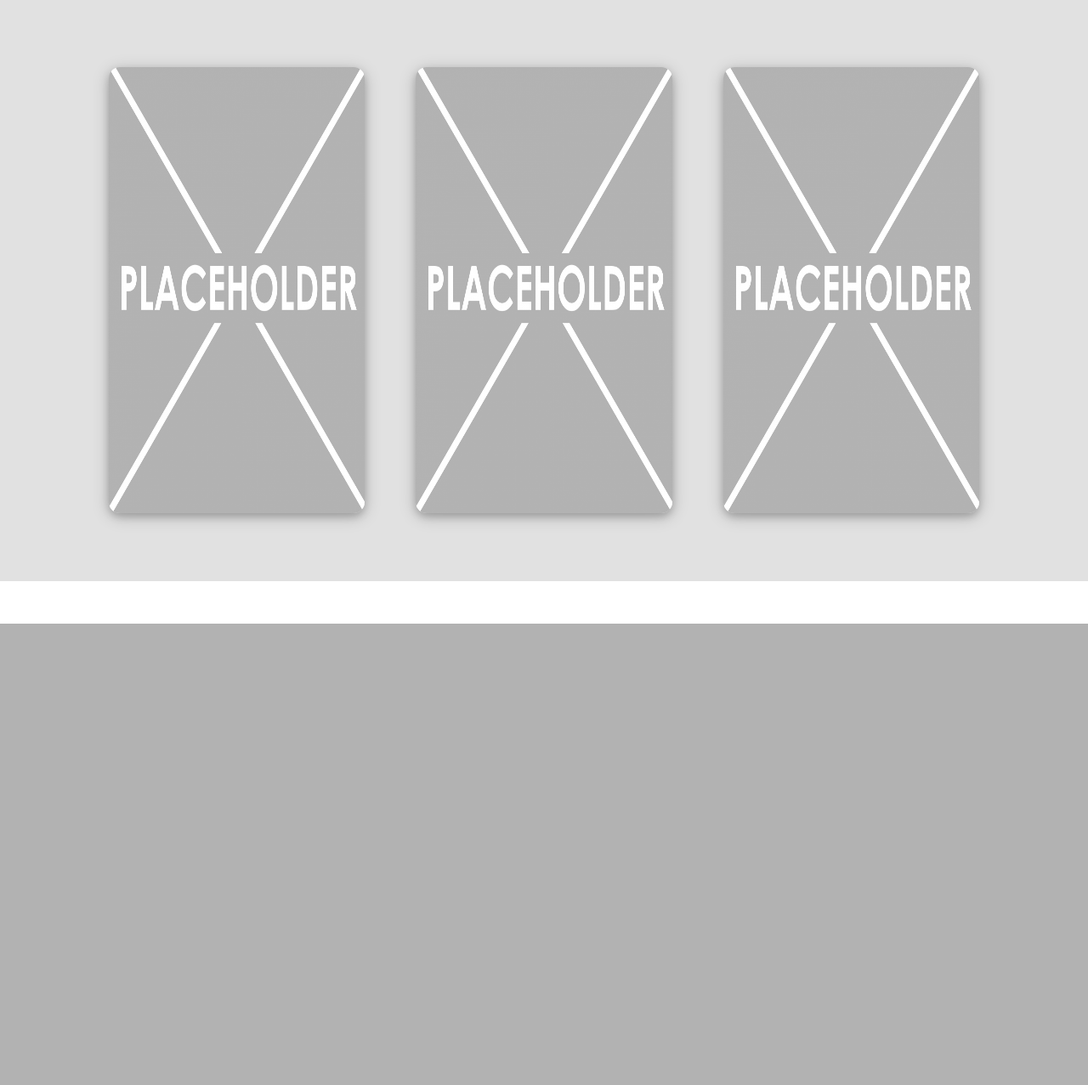
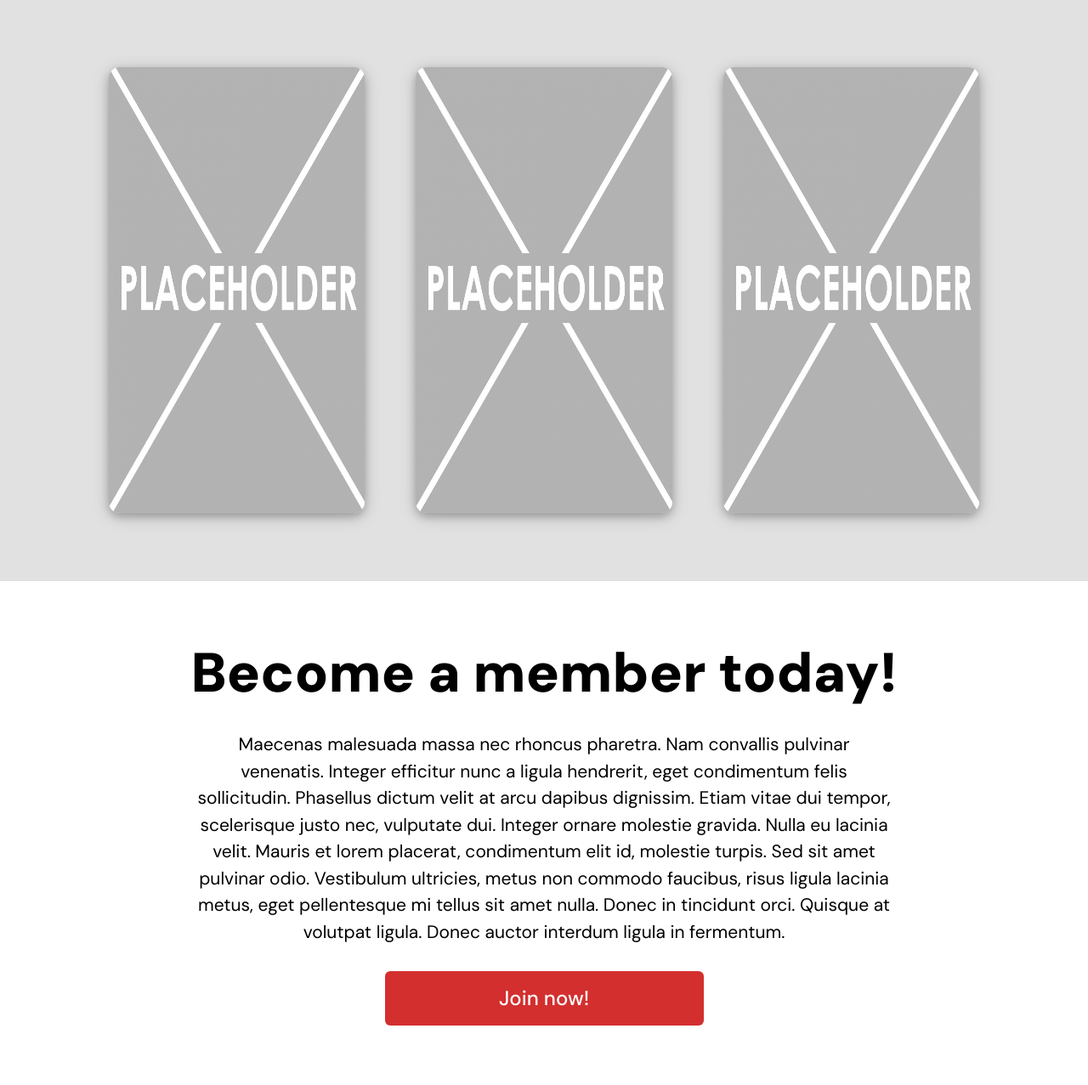
Before and after one commit to NikitaSidaway/Tennis-app, a Flask app: page / in a window 1280 px wide. Shown: the part 901-2178 px from the top of the page at 85% size. Before the commit the page ends 1635 px from the top, so only its background shows below. Run offline with Flask 3, Linux system fonts and the light colour scheme.

Commit message:
Created member section to home page

```diff
--- a/static/styles.css
+++ b/static/styles.css
@@ -82,6 +82,28 @@ img {
 .cards {
   border-radius: 13px;
   margin-bottom: 10px;
+}
+
+.button {
+  background-color: #d32f2f;
+  color: #fff;
+  padding: 14px 28px;
+  border: none;
+  border-radius: 6px;
+  font-size: 24px;
+  font-weight: 500;
+  cursor: pointer;
+  transition: background-color 0.3s ease, transform 0.2s ease;
+  width: 100%;
+  max-width: 375px;
+  margin: 0 auto;
+  margin-top: 30px;
+  display: block;
+}
+
+.button:hover {
+  background-color: #b71c1c;
+  transform: scale(1.02);
 }
 
 .threecoloumn {
--- a/templates/home.html
+++ b/templates/home.html
@@ -27,4 +27,10 @@
         </div>
     </div>
 
+    <div class="onecoloumn">
+        <h2>Become a member today!</h2>
+        <p>Maecenas malesuada massa nec rhoncus pharetra. Nam convallis pulvinar venenatis. Integer efficitur nunc a ligula hendrerit, eget condimentum felis sollicitudin. Phasellus dictum velit at arcu dapibus dignissim. Etiam vitae dui tempor, scelerisque justo nec, vulputate dui. Integer ornare molestie gravida. Nulla eu lacinia velit. Mauris et lorem placerat, condimentum elit id, molestie turpis. Sed sit amet pulvinar odio. Vestibulum ultricies, metus non commodo faucibus, risus ligula lacinia metus, eget pellentesque mi tellus sit amet nulla. Donec in tincidunt orci. Quisque at volutpat ligula. Donec auctor interdum ligula in fermentum.</p>
+        <button class="button">Join now!</button>
+    </div>
+
 {% endblock %}
```
